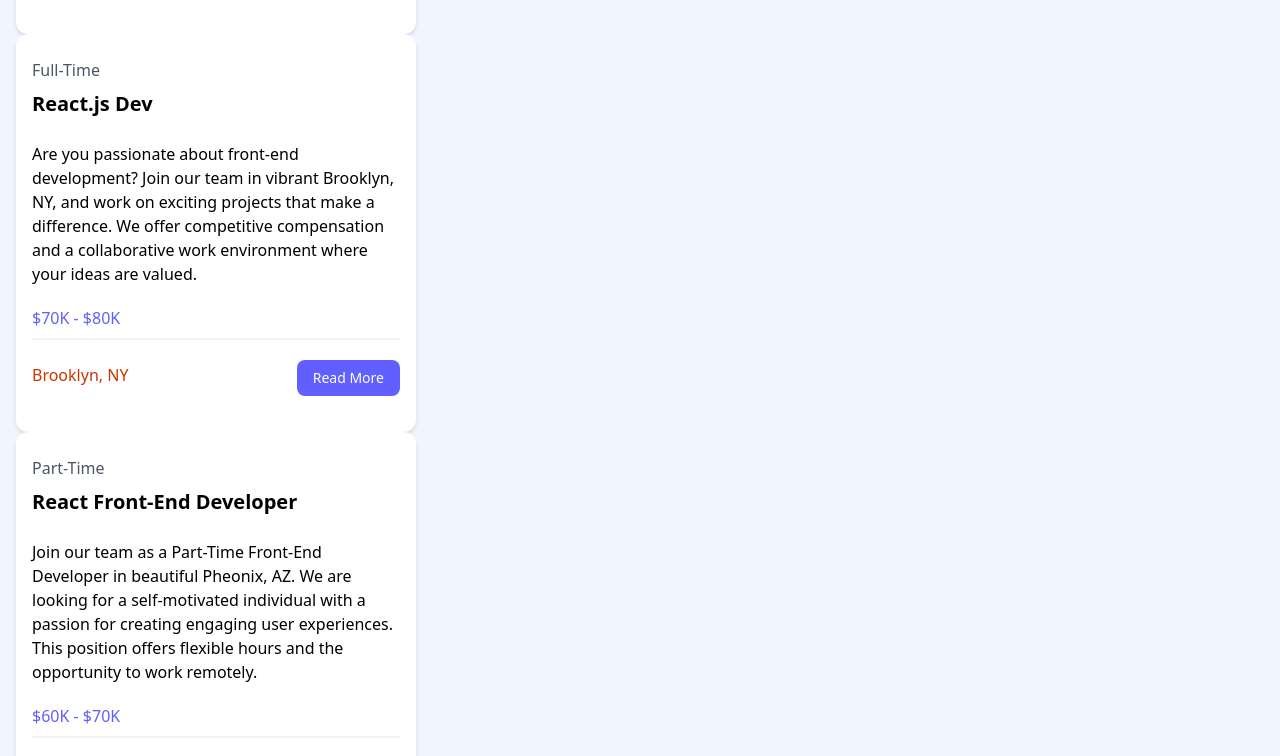
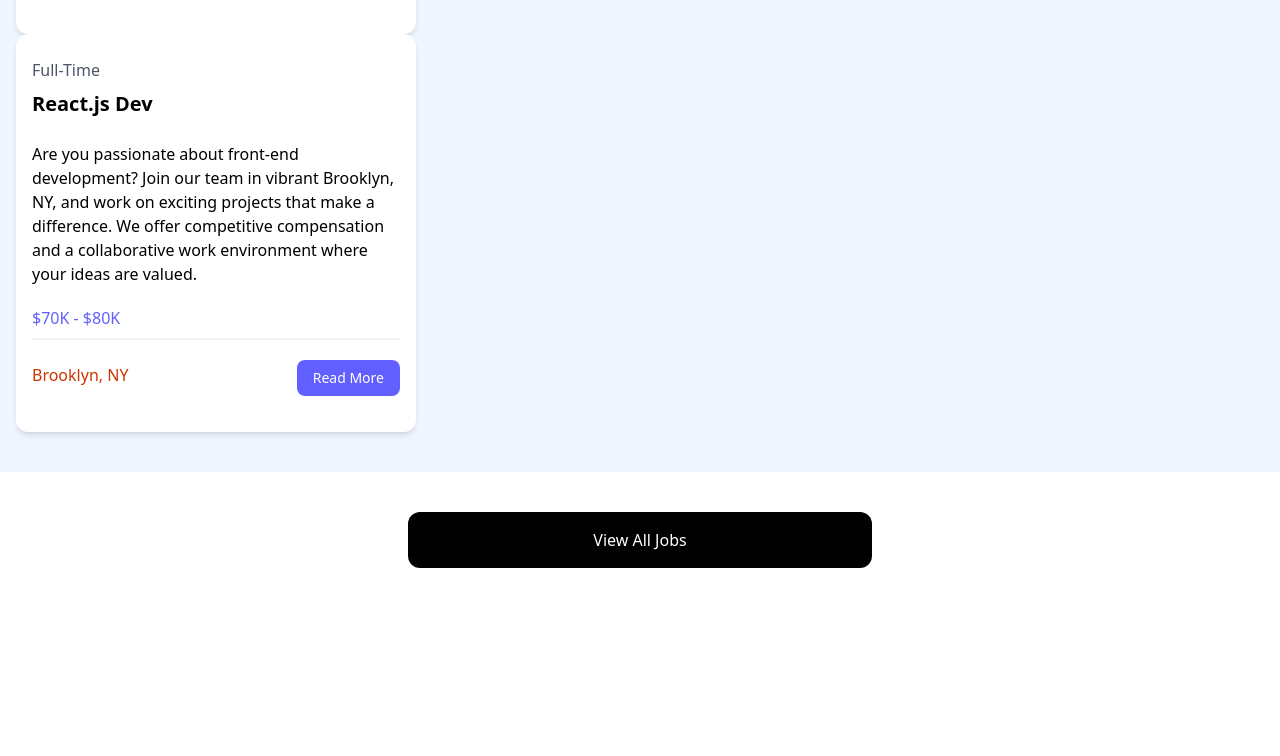
Before and after one commit to ChanceAgora/react-job-site-practice, a React (Vite) app: page / in a window 1280 px wide. Shown: the part 1471-2227 px from the top of the page. After the commit the page ends 2079 px from the top, so only its background shows below. Built offline with nearby package versions, Linux system fonts and the light colour scheme.

Commit message:
Create ViewAllJobs Button Component

```diff
--- a/src/App.tsx
+++ b/src/App.tsx
@@ -2,6 +2,7 @@
 import Hero from "./components/Hero.tsx";
 import HomeCards from "./components/HomeCards.tsx";
 import JobListings from "./components/JobListings.tsx";
+import ViewAllJobs from "./components/ViewAllJobs.tsx";
 
 function App() {
 
@@ -11,14 +12,7 @@
       <Hero />
       <HomeCards />
       <JobListings />
-
-      <section className="m-auto max-w-lg my-10 px-6">
-        <a
-          href="jobs.html"
-          className="block bg-black text-white text-center py-4 px-6 rounded-xl hover:bg-gray-700"
-          >View All Jobs</a
-        >
-      </section>
+      <ViewAllJobs />
     </>
   )
 }
--- a/src/components/JobListings.tsx
+++ b/src/components/JobListings.tsx
@@ -2,7 +2,7 @@
 import JobListing from "./JobListing.tsx";
 
 function JobListings() {
-  console.log(jobs.jobs);
+  const RecentJobs = jobs.jobs.slice(0, 3);
 
   return (
     <section className="bg-blue-50 px-4 py-10">
@@ -11,7 +11,7 @@
           Browse Jobs
         </h2>
 
-        { jobs.jobs.map((job) => {
+        { RecentJobs.map((job) => {
           return (
             <JobListing key={job.id} job={ job } />
           )
--- /dev/null
+++ b/src/components/ViewAllJobs.tsx
@@ -0,0 +1,13 @@
+function ViewAllJobs() {
+  return (
+    <section className="m-auto max-w-lg my-10 px-6">
+      <a
+        href="jobs.html"
+        className="block bg-black text-white text-center py-4 px-6 rounded-xl hover:bg-gray-700"
+        >View All Jobs</a
+      >
+    </section>
+  )
+}
+
+export default ViewAllJobs;
```
